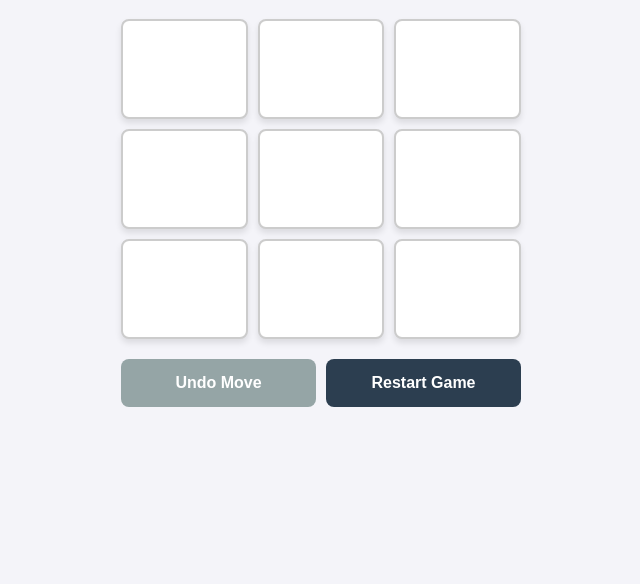
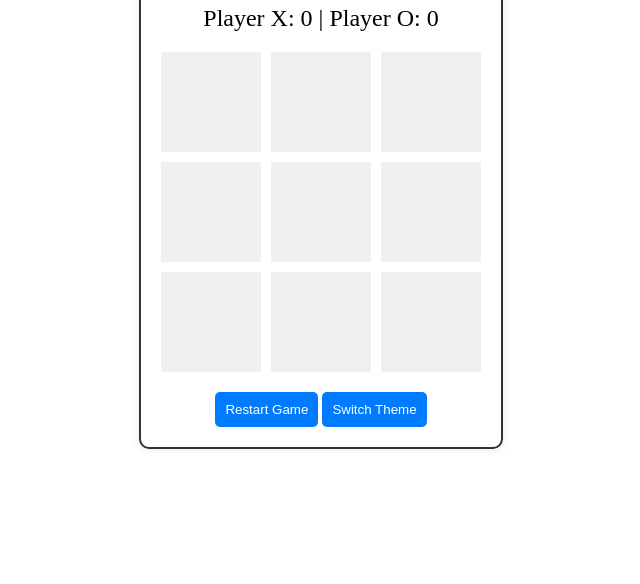
Before and after one commit to Rudrapatel-dev/Tic-Tac-Toe, a plain HTML site: page index.html in a window 1280 px wide. Shown: the part 232-816 px from the top of the page, without its empty margins (319-959 px from the left). Drawn offline with Linux system fonts and the light colour scheme.

Commit message:
Updated index.html with modern UI features including better structure, icons, score display, theme switching, and smooth animations.

```diff
--- a/index.html
+++ b/index.html
@@ -2,17 +2,73 @@
 <html lang="en">
 <head>
     <meta charset="UTF-8">
-    <meta name="viewport" content="width=device-width, initial-scale=1.0, maximum-scale=1.0, user-scalable=no">
-    <title>Tic Tac Toe PWA</title>
-    <link rel="stylesheet" href="style.css">
-    <link rel="manifest" href="manifest.json">
+    <meta name="viewport" content="width=device-width, initial-scale=1.0">
+    <title>Tic Tac Toe</title>
+    <link rel="stylesheet" href="styles.css">
+    <link rel="stylesheet" href="https://cdnjs.cloudflare.com/ajax/libs/font-awesome/5.15.4/css/all.min.css">
+    <style>
+        body {
+            display: flex;
+            justify-content: center;
+            align-items: center;
+            height: 100vh;
+            background-color: var(--bg-color);
+            transition: background-color 0.5s;
+        }
+        .container {
+            text-align: center;
+            border: 2px solid #333;
+            border-radius: 10px;
+            padding: 20px;
+            background-color: #fff;
+            box-shadow: 0 0 10px rgba(0, 0, 0, 0.1);
+        }
+        .grid {
+            display: grid;
+            grid-template-columns: repeat(3, 100px);
+            gap: 10px;
+            margin: 20px auto;
+        }
+        .cell {
+            width: 100px;
+            height: 100px;
+            display: flex;
+            justify-content: center;
+            align-items: center;
+            font-size: 2em;
+            cursor: pointer;
+            background-color: #f0f0f0;
+            transition: background-color 0.3s;
+        }
+        .cell:hover {
+            background-color: #e0e0e0;
+        }
+        .score {
+            font-size: 1.5em;
+            margin: 20px;
+        }
+        button {
+            background-color: #007BFF;
+            color: white;
+            padding: 10px;
+            border: none;
+            border-radius: 5px;
+            cursor: pointer;
+            transition: background-color 0.3s;
+        }
+        button:hover {
+            background-color: #0056b3;
+        }
+    </style>
 </head>
 <body>
     <div class="container">
         <h1>Tic Tac Toe</h1>
-        <div id="status">Player X's Turn</div>
-
-        <div class="board" id="board">
+        <div class="score">
+            <span>Player X: <span id="playerXScore">0</span></span> |
+            <span>Player O: <span id="playerOScore">0</span></span>
+        </div>
+        <div class="grid">
             <div class="cell" data-index="0"></div>
             <div class="cell" data-index="1"></div>
             <div class="cell" data-index="2"></div>
@@ -23,20 +79,9 @@
             <div class="cell" data-index="7"></div>
             <div class="cell" data-index="8"></div>
         </div>
-
-        <div class="controls">
-            <button id="undoBtn">Undo Move</button>
-            <button id="resetBtn">Restart Game</button>
-        </div>
+        <button id="restartButton">Restart Game</button>
+        <button id="themeSwitch">Switch Theme</button>
     </div>
-
     <script src="script.js"></script>
-    <script>
-        if ('serviceWorker' in navigator) {
-            navigator.serviceWorker.register('sw.js')
-            .then(() => console.log("Service Worker Registered"))
-            .catch(err => console.log("Service Worker Failed", err));
-        }
-    </script>
 </body>
 </html>
```
